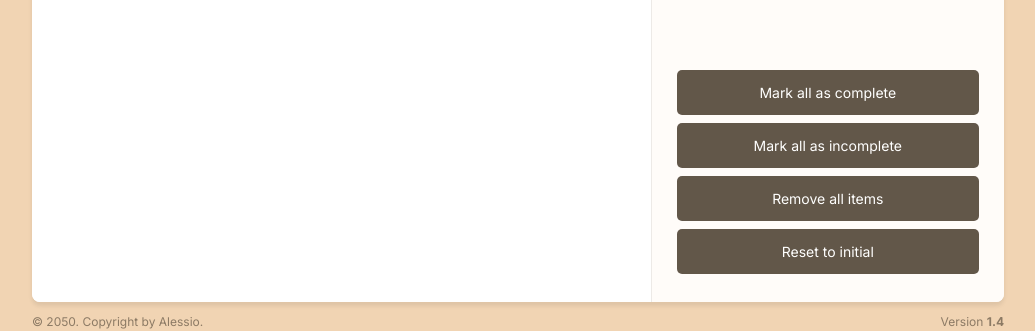
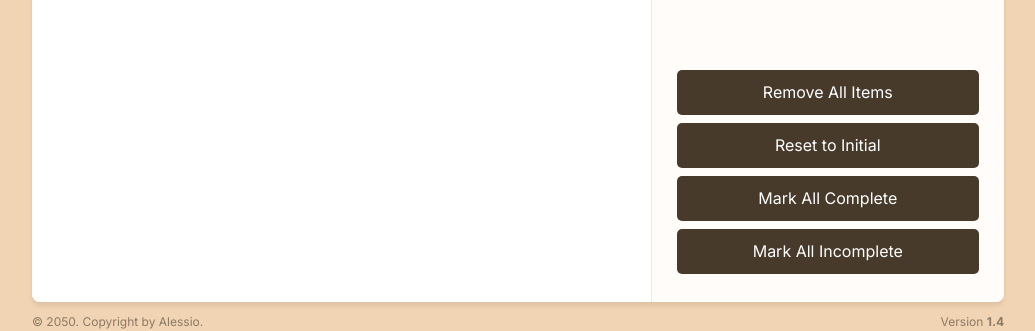
Before and after one commit to Al-E-00/trekbag, a React (Vite) app: page / in a window 1280 px wide. Shown: the part 403-734 px from the top of the page, without its empty margins (122-1157 px from the left). Built offline with nearby package versions, Linux system fonts and the light colour scheme.

Commit message:
Add Zustand store for managing items

```diff
--- a/package.json
+++ b/package.json
@@ -12,7 +12,8 @@
   "dependencies": {
     "react": "^18.2.0",
     "react-dom": "^18.2.0",
-    "react-select": "^5.8.0"
+    "react-select": "^5.8.0",
+    "zustand": "^4.4.7"
   },
   "devDependencies": {
     "@types/react": "^18.2.37",
--- a/src/App.jsx
+++ b/src/App.jsx
@@ -3,7 +3,6 @@ import Footer from "./components/Footer";
 import Header from "./components/Header";
 import ItemList from "./components/ItemList";
 import Sidebar from "./components/Sidebar";
-import ItemsContextProvider from "./components/context/ItemsContextProvider";
 
 function App() {
   return (
@@ -11,11 +10,9 @@ function App() {
       <BackgroundHeading />
 
       <main>
-        <ItemsContextProvider>
-          <Header />
-          <ItemList />
-          <Sidebar />
-        </ItemsContextProvider>
+        <Header />
+        <ItemList />
+        <Sidebar />
       </main>
 
       <Footer />
--- a/src/components/Header.jsx
+++ b/src/components/Header.jsx
@@ -1,9 +1,9 @@
 import Counter from "./headerComponents/Counter";
 import Logo from "./headerComponents/Logo";
-import { useItemsContext } from "../lib/hooks";
+import { useItemsStore } from "./stores/itemsStore";
 
 export default function Header() {
-  const { items } = useItemsContext();
+  const items = useItemsStore((state) => state.items);
 
   return (
     <header>
--- a/src/components/ItemList.jsx
+++ b/src/components/ItemList.jsx
@@ -1,7 +1,7 @@
 import { useMemo, useState } from "react";
 import EmptyView from "./reusableComponents/EmptyView";
 import Select from "react-select";
-import { useItemsContext } from "../lib/hooks";
+import { useItemsStore } from "./stores/itemsStore";
 
 const sortingOptions = [
   {
@@ -18,9 +18,12 @@ const sortingOptions = [
   },
 ];
 
-export default function ItemList({}) {
+export default function ItemList() {
+  const items = useItemsStore((state) => state.items);
+  const handleDeleteItem = useItemsStore((state) => state.deleteItem);
+  const handleToggleItem = useItemsStore((state) => state.toggleItem);
+
   const [sortBy, setSortBy] = useState("default");
-  const { items, handleDeleteItem, handleToggleItem } = useItemsContext();
 
   const sortedItems = useMemo(
     () =>
--- a/src/components/Sidebar.jsx
+++ b/src/components/Sidebar.jsx
@@ -1,9 +1,10 @@
 import AddItemForm from "./sidebarComponents/AddItemForm";
 import ButtonGroup from "./sidebarComponents/ButtonGroup";
-import { useItemsContext } from "../lib/hooks";
+import { useItemsStore } from "./stores/itemsStore";
 
 export default function Sidebar() {
-  const { handleAddItem } = useItemsContext();
+  const handleAddItem = useItemsStore((state) => state.addItem);
+
   return (
     <div className="sidebar">
       <AddItemForm onAddItem={handleAddItem} />
--- a/src/components/sidebarComponents/ButtonGroup.jsx
+++ b/src/components/sidebarComponents/ButtonGroup.jsx
@@ -1,20 +1,42 @@
 import Button from "../reusableComponents/Button";
-import { useItemsContext } from "../../lib/hooks";
+import { useItemsStore } from "../stores/itemsStore";
 
 export default function ButtonGroup() {
-  const { secondaryButtonActions } = useItemsContext();
+  const secondaryButtonActions = useItemsStore(
+    (state) => state.secondaryButtonActions
+  );
+
+  const {
+    removeAllItems,
+    resetToInitial,
+    markAllComplete,
+    markAllAsIncomplete,
+  } = secondaryButtonActions;
+
+  const secondaryButtons = [
+    {
+      buttonText: "Remove All Items",
+      onClick: removeAllItems,
+    },
+    {
+      buttonText: "Reset to Initial",
+      onClick: resetToInitial,
+    },
+    {
+      buttonText: "Mark All Complete",
+      onClick: markAllComplete,
+    },
+    {
+      buttonText: "Mark All Incomplete",
+      onClick: markAllAsIncomplete,
+    },
+  ];
+
   return (
     <section className="button-group">
-      {secondaryButtonActions.map(({ buttonText, onClick }) => {
-        return (
-          <Button
-            key={buttonText + onClick.toString()}
-            buttonText={buttonText}
-            buttonType="secondary"
-            onClick={onClick}
-          />
-        );
-      })}
+      {secondaryButtons.map(({ buttonText, onClick }) => (
+        <Button buttonText={buttonText} key={buttonText} onClick={onClick} />
+      ))}
     </section>
   );
 }
--- /dev/null
+++ b/src/components/stores/itemsStore.js
@@ -0,0 +1,43 @@
+import { create } from "zustand";
+import { initialItems } from "../../lib/constants";
+
+export const useItemsStore = create((set) => ({
+  items: initialItems,
+  addItem: (itemText) => {
+    const newItem = {
+      id: new Date().getTime(),
+      name: itemText,
+      packed: false,
+    };
+
+    set((state) => ({ items: [...state.items, newItem] }));
+  },
+  deleteItem: (id) => {
+    set((state) => ({ items: state.items.filter((item) => item.id !== id) }));
+  },
+  toggleItem: (id) => {
+    set((state) => ({
+      items: state.items.map((item) =>
+        item.id === id ? { ...item, packed: !item.packed } : item
+      ),
+    }));
+  },
+  secondaryButtonActions: {
+    removeAllItems: () => {
+      set(() => ({ items: [] }));
+    },
+    resetToInitial: () => {
+      set(() => ({ items: initialItems }));
+    },
+    markAllComplete: () => {
+      set((state) => ({
+        items: state.items.map((item) => ({ ...item, packed: true })),
+      }));
+    },
+    markAllAsIncomplete: () => {
+      set((state) => ({
+        items: state.items.map((item) => ({ ...item, packed: false })),
+      }));
+    },
+  },
+}));
```
Also changed, not shown: 1 other file (tests, documents, lock files or other folders).
